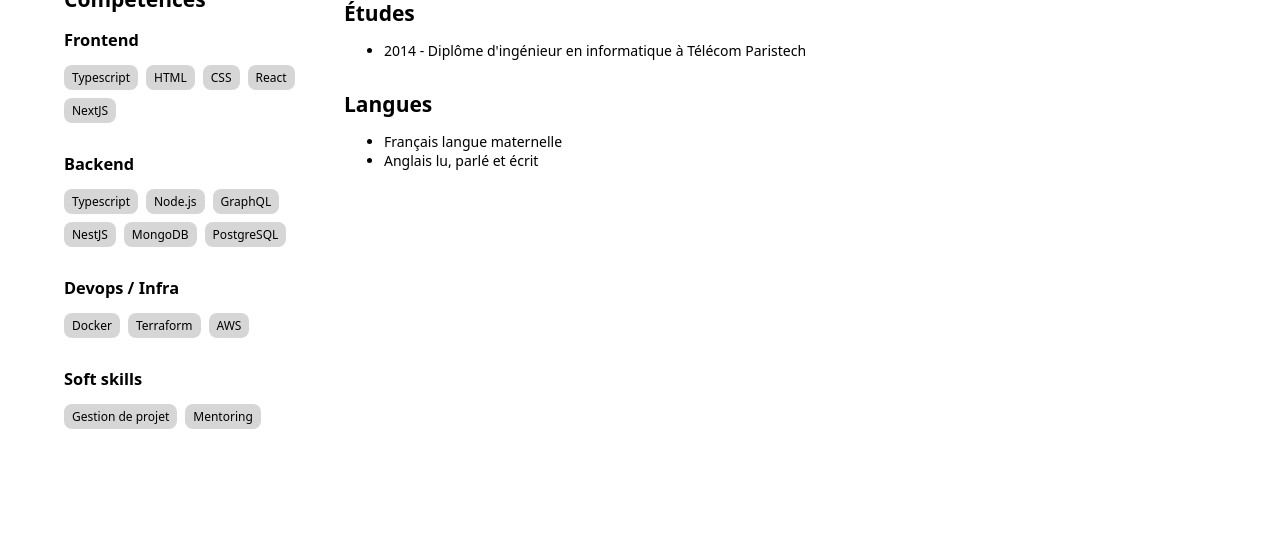
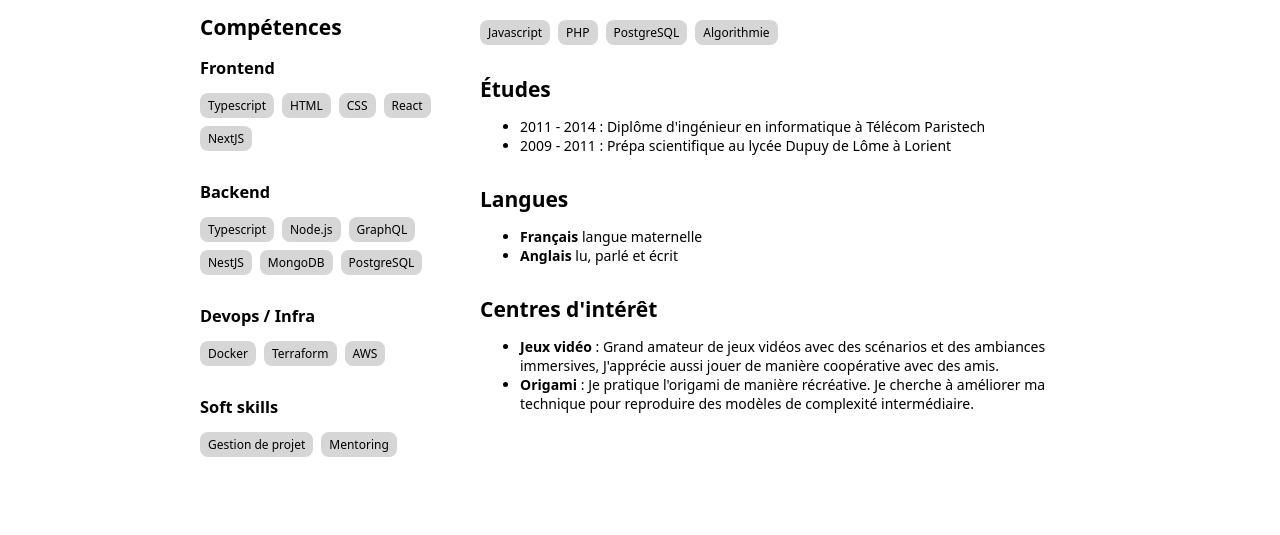
Before and after one commit to stevenremot/website, a plain HTML site: page index.html in a window 1280 px wide. Shown: the part 700-1235 px from the top of the page. Before the commit the page ends 1207 px from the top, so only its background shows below. Drawn offline with Linux system fonts and the light colour scheme.

Commit message:
Improve resume
* Add github link
* Add interests
* Add preparatory classes
* Improve print style

```diff
--- a/index.html
+++ b/index.html
@@ -19,7 +19,7 @@
                     Lead Developer Full-Stack avec 10 ans d’expérience dans le
                     développement web. J'exploite mes connaissances en
                     architecture web, en frontend, en gestion de projet et en
-                    mentoring pour contribuer a l'amélioration de mon équipe et
+                    mentoring pour contribuer à l'amélioration de mon équipe et
                     l'ajout de valeur continue au produit.
                 </p>
 
@@ -41,6 +41,14 @@
                             href="https://www.linkedin.com/in/steven-rémot-a034a27a"
                             >LinkedIn</a
                         >
+                    </li>
+                    <li class="print-hide">
+                        <img
+                            src="images/github.svg"
+                            alt="Github"
+                            class="icon"
+                        />
+                        <a href="https://github.com/stevenremot">Github</a>
                     </li>
                 </ul>
             </article>
@@ -185,10 +193,14 @@
             <section>
                 <h2>Études</h2>
 
-                <ul>
+                <ul class="bullet-list">
                     <li>
-                        2014 - Diplôme d'ingénieur en informatique à Télécom
-                        Paristech
+                        2011 - 2014&nbsp;: Diplôme d'ingénieur en informatique à
+                        Télécom Paristech
+                    </li>
+                    <li>
+                        2009 - 2011&nbsp;: Prépa scientifique au lycée Dupuy de
+                        Lôme à Lorient
                     </li>
                 </ul>
             </section>
@@ -196,9 +208,27 @@
             <section>
                 <h2>Langues</h2>
 
-                <ul>
-                    <li>Français langue maternelle</li>
-                    <li>Anglais lu, parlé et écrit</li>
+                <ul class="bullet-list">
+                    <li><strong>Français</strong> langue maternelle</li>
+                    <li><strong>Anglais</strong> lu, parlé et écrit</li>
+                </ul>
+            </section>
+
+            <section class="page-break">
+                <h2>Centres d'intérêt</h2>
+
+                <ul class="bullet-list">
+                    <li>
+                        <strong>Jeux vidéo</strong>&nbsp;: Grand amateur de jeux
+                        vidéos avec des scénarios et des ambiances immersives,
+                        J'apprécie aussi jouer de manière coopérative avec des
+                        amis.
+                    </li>
+                    <li>
+                        <strong>Origami</strong>&nbsp;: Je pratique l'origami de
+                        manière récréative. Je cherche à améliorer ma technique
+                        pour reproduire des modèles de complexité intermédiaire.
+                    </li>
                 </ul>
             </section>
         </div>
--- a/style.css
+++ b/style.css
@@ -1,3 +1,4 @@
+@layer variables {
     :root {
         --color-primary: #38a3a5;
         --color-primary-reverse: white;
@@ -7,6 +8,7 @@
 
         --page-padding-y: 4rem;
         --page-padding-x: 4rem;
+    }
 }
 
 /* Reset */
@@ -19,6 +21,7 @@
         padding: var(--page-padding-y) var(--page-padding-x);
         margin: 0;
         display: flex;
+        justify-content: center;
         gap: 3rem;
 
         @media (max-width: 600px) {
@@ -46,7 +49,7 @@
     }
 
     .right-column {
-        flex: 1 1 0;
+        flex: 0 1 600px;
     }
 
     .left-column,
--- a/style.print.css
+++ b/style.print.css
@@ -1,4 +1,27 @@
+@media print {
+    @page {
+        size: A4 portrait;
+        margin: 2cm;
+    }
+
+    @page :first {
+        margin-top: 0;
+    }
+}
+
+.section {
+    page-break-before: avoid;
+}
+
 @layer overrides {
+    :root {
+        --page-padding-y: 2cm;
+    }
+
+    body {
+        padding: var(--page-padding-y) 0 0 0;
+    }
+
     p,
     li {
         font-size: 0.75rem;
```
Lines whose indentation alone changed are shown as unchanged.
